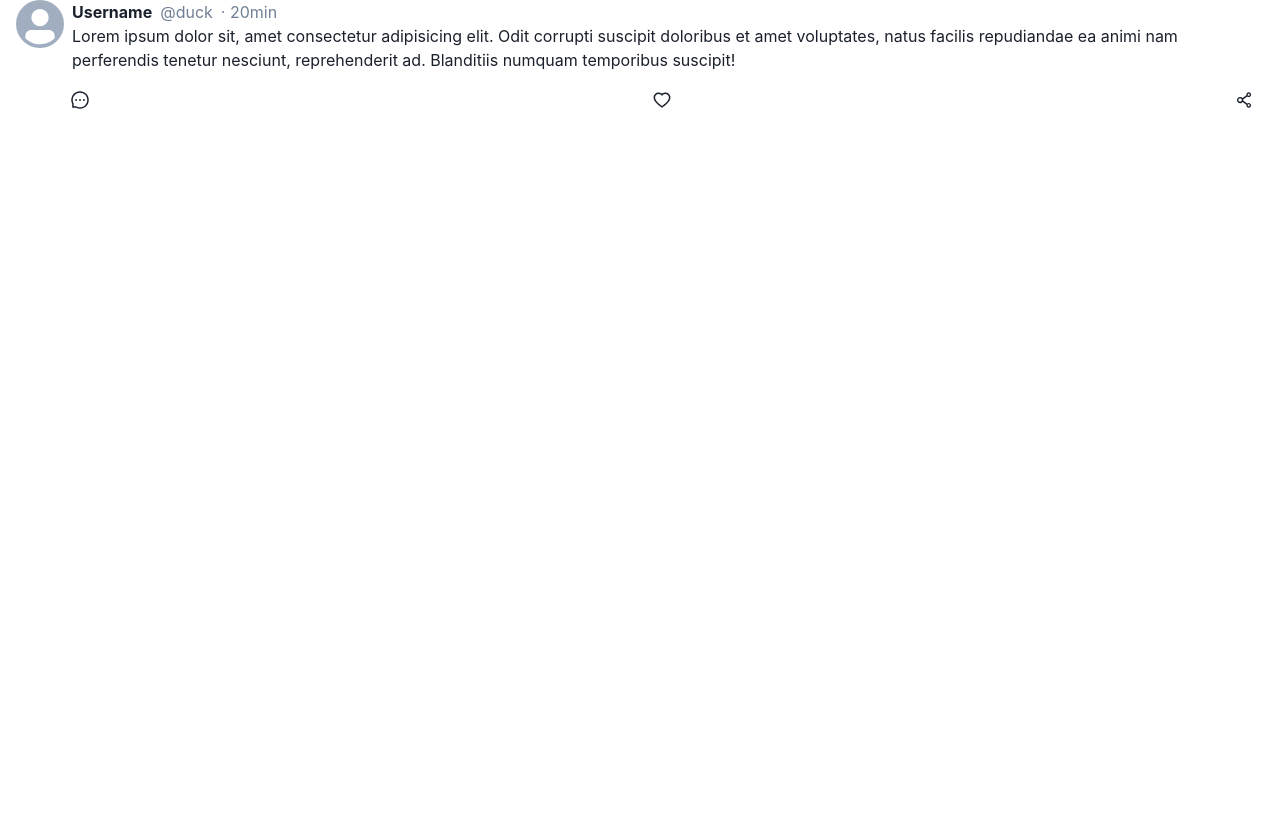
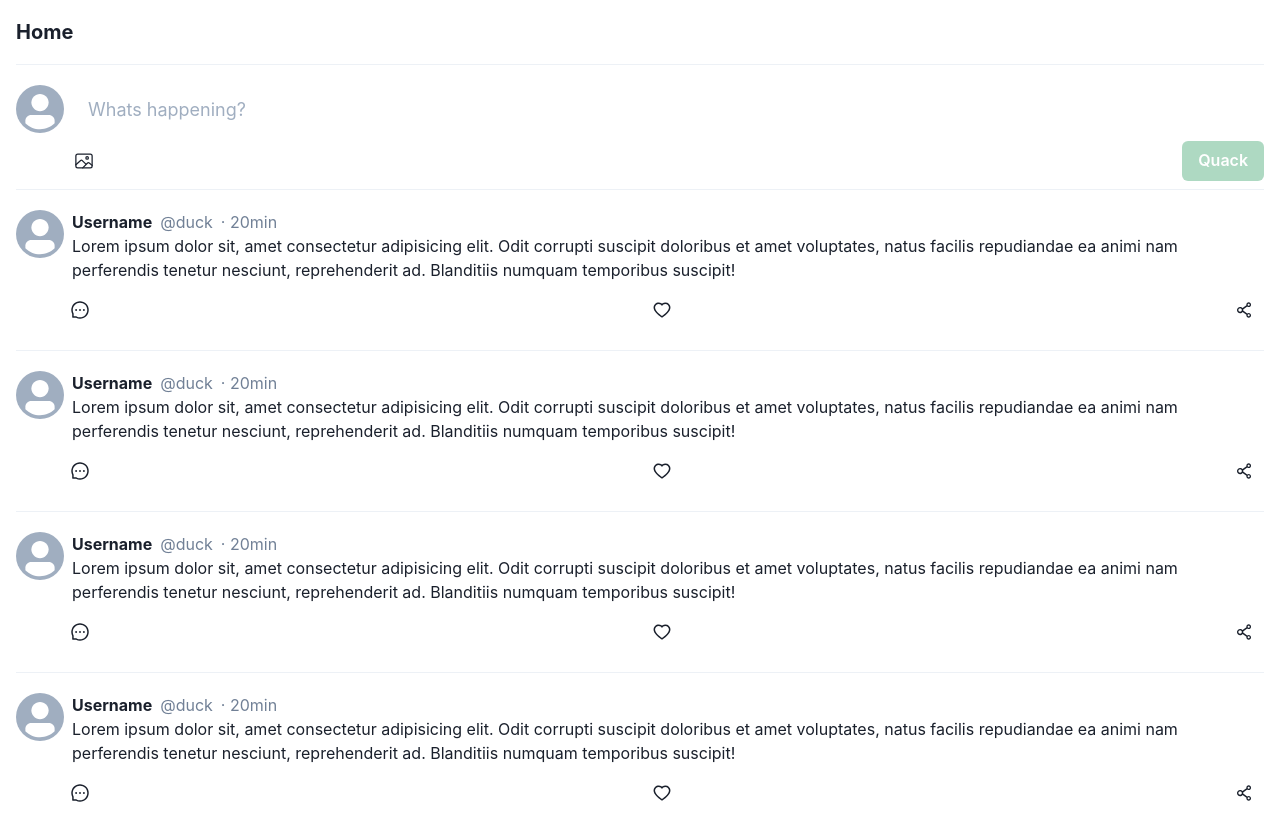
Before and after one commit to Sickisonfire/Quacker, a React (Vite) app: page /home in a window 1280 px wide. Before the commit the page ends 800 px from the top, so only its background shows below. Built offline with nearby package versions, Linux system fonts and the light colour scheme.

Commit message:
added Feed template

```diff
--- a/src/App.tsx
+++ b/src/App.tsx
@@ -4,13 +4,14 @@ import SignupPage from './pages/SignupPage';
 import React from 'react';
 import SideMenu from './components/SideMenu/SideMenu';
 import { Container } from '@chakra-ui/react';
-import Quack from './components/Feed/Quack';
+import { Feed } from './components/Feed/Feed';
 
 const App = () => {
   return (
     <Router>
       <Container maxW={['full', 'md', '7xl']}>
-        {/* <SideMenu /> */}
+        {/*<SideMenu />
+         */}
         <Route path="/login">
           <LoginPage />
         </Route>
@@ -18,7 +19,7 @@ const App = () => {
           <SignupPage />
         </Route>
         <Route path="/home">
-          <Quack />
+          <Feed />
         </Route>
         <Route path="/messages">
           <div>messages</div>
--- /dev/null
+++ b/src/components/Feed/ComposeQuack.tsx
@@ -0,0 +1,33 @@
+import React from 'react';
+import {
+  Avatar,
+  Flex,
+  Button,
+  Input,
+  IconButton,
+  Spacer,
+} from '@chakra-ui/react';
+import { IoImageOutline } from 'react-icons/io5';
+interface Props {}
+
+export const ComposeQuack: React.FC<Props> = () => {
+  return (
+    <Flex align="start">
+      <Avatar />
+      <Flex direction="column" flexGrow={1}>
+        <Input placeholder="Whats happening?" size="lg" border="none" ml="2" />
+        <Flex my="2">
+          <IconButton
+            variant="ghost"
+            icon={<IoImageOutline size="20" />}
+            aria-label="upload image"
+          />
+          <Spacer />
+          <Button alignSelf="flex-end" colorScheme="green" disabled>
+            Quack
+          </Button>
+        </Flex>
+      </Flex>
+    </Flex>
+  );
+};
--- /dev/null
+++ b/src/components/Feed/Feed.tsx
@@ -0,0 +1,25 @@
+import React from 'react';
+import Quack from './Quack';
+import { Divider, Heading } from '@chakra-ui/react';
+import { ComposeQuack } from './ComposeQuack';
+interface Props {}
+
+export const Feed: React.FC<Props> = () => {
+  return (
+    <div>
+      <Heading fontSize="xl" py="5">
+        Home
+      </Heading>
+      <Divider mb="5" />
+      <ComposeQuack />
+      <Divider mb="5" />
+      <Quack />
+      <Divider mb="5" />
+      <Quack />
+      <Divider mb="5" />
+      <Quack />
+      <Divider mb="5" />
+      <Quack />
+    </div>
+  );
+};
--- a/src/components/Feed/Quack.tsx
+++ b/src/components/Feed/Quack.tsx
@@ -18,7 +18,7 @@ import { Link } from 'react-router-dom';
 const Quack = () => {
   return (
     <>
-      <HStack align="start">
+      <HStack align="start" my="5">
         <Avatar />
         <Box>
           <HStack>
```
